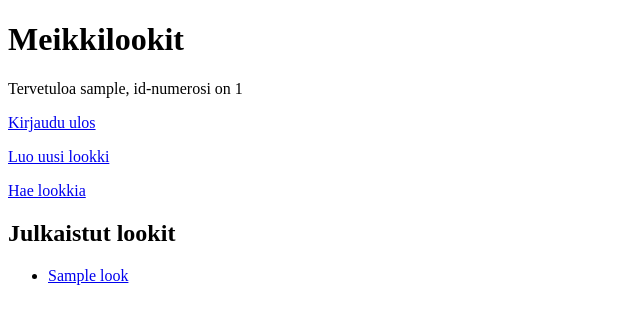
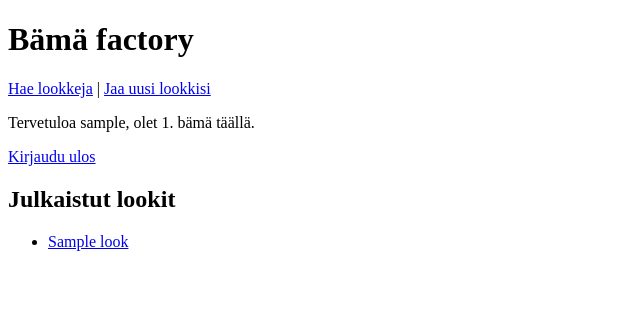
Before and after one commit to pikkumoka/Meikkisovellus, a Flask app: template templates/index.html in a window 1280 px wide. Shown: the top 324 px of the page, without its empty margins (0-640 px from the left). Run offline with Flask 3, Linux system fonts and the light colour scheme; the visitor is signed in with stand-in values (Sample User, id 1); the template is opened without the code that fills it: most values are stand-ins (such as "Sample title", 1, 10 or a date in 2020).

Commit message:
Improve homepage navigation

```diff
--- a/templates/index.html
+++ b/templates/index.html
@@ -6,28 +6,33 @@
 </head>
 
 <body>
-	<h1>Meikkilookit</h1>
+	<h1>Bämä factory</h1>
+
+  <p>
+    <a href="/find_look">Hae lookkeja</a>
+
+    {% if session.user_id %}
+      | <a href="/new_look">Jaa uusi lookkisi</a>
+
+    {% endif %}
+  </p>
+
   {% if session.username %}
   <p>
-    Tervetuloa {{ session.username }}, id-numerosi on {{ session.user_id }}
+    Tervetuloa {{ session.username }}, olet {{ session.user_id }}. bämä täällä.
   </p>
     <p>
 	  <a href="/logout">Kirjaudu ulos</a>
   </p>
 
-  <p>
-	<a href="/new_look">Luo uusi lookki</a>
-  </p>
   {% else %}
     <p>
-	  <a href="/register">Luo tunnus</a>
-	  <a href="/login">Kirjaudu sisään</a>
+      Hyppää bämä maailmaan...
+      <br />
+	  <a href="/login">Olen jo bämä!</a> |
+	  <a href="/register">Muutu bämäksi tänään!</a>
   </p>
   {% endif %}
-
-  <p>
-	<a href="/find_look">Hae lookkia</a>
-  </p>
 
   <h2>Julkaistut lookit</h2>
   <ul>
```
